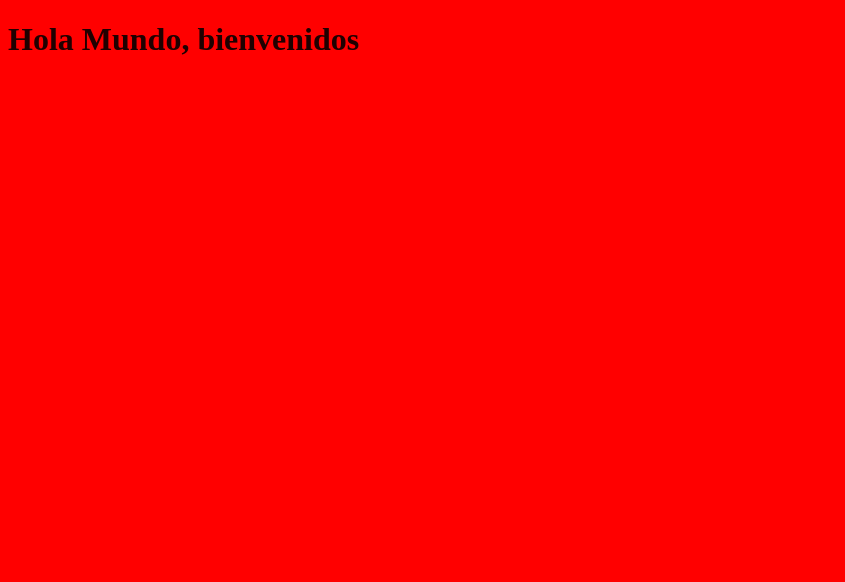
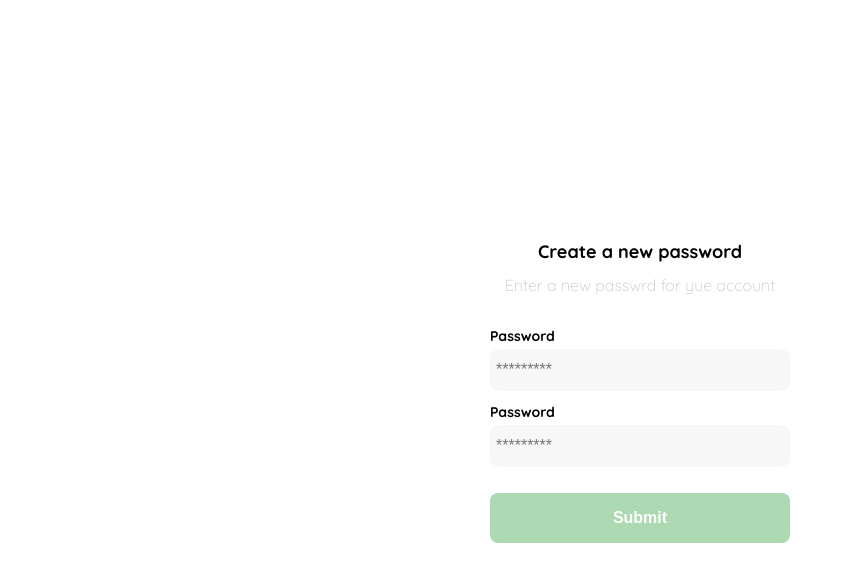
Before and after one commit to jcasadiego/curso-practico-reactjs, a React app: page / in a window 1280 px wide. Shown: the top 582 px of the page, without its empty margins (0-845 px from the left). Built offline with nearby package versions, Linux system fonts and the light colour scheme.

Commit message:
layout login

```diff
--- a/public/index.html
+++ b/public/index.html
@@ -4,6 +4,9 @@
     <meta charset="UTF-8">
     <meta http-equiv="X-UA-Compatible" content="IE=edge">
     <meta name="viewport" content="width=device-width, initial-scale=1.0">
+    <link rel="preconnect" href="https://fonts.googleapis.com">
+    <link rel="preconnect" href="https://fonts.gstatic.com" crossorigin>
+    <link href="https://fonts.googleapis.com/css2?family=Quicksand:wght@300;500;700&display=swap" rel="stylesheet">
     <title>React shop</title>
 </head>
 <body>
--- a/src/components/App.jsx
+++ b/src/components/App.jsx
@@ -1,9 +1,13 @@
 import React from 'react'
-import '../styles/global.scss';
+import Layout from '../containers/Layout';
+import Login from '../containers/Login';
+import '../styles/global.css';
 
 const App = () => {
     return(
-        <h1>Hola Mundo, bienvenidos</h1>
+        <Layout>
+            <Login />
+        </Layout>
     );
 }
 
--- /dev/null
+++ b/src/containers/Layout.jsx
@@ -0,0 +1,11 @@
+import React from "react";
+
+const Layout = ({children}) => {
+    return (
+        <div className="Layout">
+            {children}
+        </div>
+    );
+};
+
+export default Layout;
--- /dev/null
+++ b/src/containers/Login.jsx
@@ -0,0 +1,41 @@
+import React from "react";
+import '../styles/Login.scss';
+
+const Login = () => {
+    return (
+        <div className="login">
+            <div className="form-container">
+                <img src="./logos/logo_yard_sale.svg" alt="logo" className="logo" />
+                <h1 className="title">Create a new password</h1>
+                <p className="subtitle">Enter a new passwrd for yue account</p>
+                <form action="/" className="form">
+                    <label htmlFor="password" className="label">
+                        Password
+                    </label>
+                    <input
+                        type="password"
+                        id="password"
+                        placeholder="*********"
+                        className="input input-password"
+                    />
+                    <label htmlFor="new-password" className="label">
+                        Password
+                    </label>
+                    <input
+                        type="password"
+                        id="new-password"
+                        placeholder="*********"
+                        className="input input-password"
+                    />
+                    <input
+                        type="submit"
+                        defaultValue="Confirm"
+                        className="primary-button login-button"
+                    />
+                </form>
+            </div>
+        </div>
+    );
+};
+
+export default Login;
--- /dev/null
+++ b/src/styles/Login.scss
@@ -0,0 +1,70 @@
+@use 'vars';
+
+.login {
+    width: 100%;
+    height: 100vh;
+    display: grid;
+    place-items: center;
+}
+.form-container {
+    display: grid;
+    grid-template-rows: auto 1fr auto;
+    width: 300px;
+}
+.logo {
+    width: 150px;
+    margin-bottom: 48px;
+    justify-self: center;
+    display: none;
+}
+.title {
+    font-size: var(--lg);
+    margin-bottom: 12px;
+    text-align: center;
+}
+.subtitle {
+    color: var(--very-light-pink);
+    font-size: var(--md);
+    font-weight: 300;
+    margin-top: 0;
+    margin-bottom: 32px;
+    text-align: center;
+}
+.form {
+    display: flex;
+    flex-direction: column;
+}
+.label {
+    font-size: var(--sm);
+    font-weight: bold;
+    margin-bottom: 4px;
+}
+.input {
+    background-color: var(--text-input-field);
+    border: none;
+    border-radius: 8px;
+    height: 30px;
+    font-size: var(--md);
+    padding: 6px;
+    margin-bottom: 12px;
+}
+.primary-button {
+    background-color: var(--hospital-green);
+    border-radius: 8px;
+    border: none;
+    color: var(--white);
+    width: 100%;
+    cursor: pointer;
+    font-size: var(--md);
+    font-weight: bold;
+    height: 50px;
+}
+.login-button {
+    margin-top: 14px;
+    margin-bottom: 30px;
+}
+@media (max-width: 640px) {
+    .logo {
+        display: block;
+    }
+}
--- /dev/null
+++ b/src/styles/_vars.scss
@@ -0,0 +1,10 @@
+:root {
+    --white: #FFFFFF;
+    --black: #000000;
+    --very-light-pink: #C7C7C7;
+    --text-input-field: #F7F7F7;
+    --hospital-green: #ACD9B2;
+    --sm: 14px;
+    --md: 16px;
+    --lg: 18px;
+}
--- /dev/null
+++ b/src/styles/global.css
@@ -0,0 +1,4 @@
+body {
+    margin: 0;
+    font-family: 'Quicksand', sans-serif;
+}
--- a/src/styles/global.scss
+++ /dev/null
@@ -1,7 +0,0 @@
-$base-color: #ff0000;
-$color: rgba(black, 0.88);
-
-body {
-    background-color: $base-color;
-    color: $color;
-}
--- a/webpack.config.js
+++ b/webpack.config.js
@@ -30,7 +30,7 @@
                 ]
             },
             {
-                test: /\.s[ac]ss$/i,
+                test: /\.(css|scss)$/,
                 use: [
                     "style-loader",
                     "css-loader",
```
